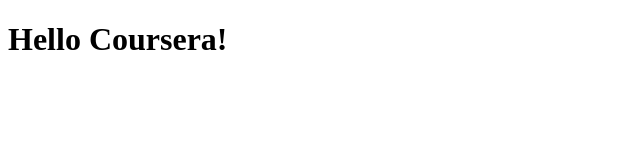
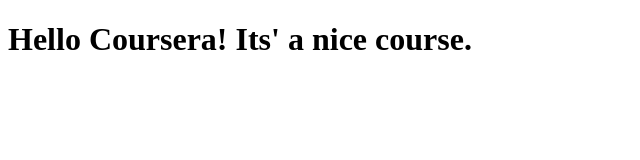
Before and after one commit to sidharth-singh/coursera-test, a plain HTML site: page site/index.html in a window 1280 px wide. Shown: the whole page, without its empty margins (0-640 px from the left). Drawn offline with Linux system fonts and the light colour scheme.

Commit message:
Small addition to our page content.

```diff
--- a/site/index.html
+++ b/site/index.html
@@ -4,6 +4,6 @@
 	<title>Hello Coursera!</title>
 </head>
 <body>
-<H1>Hello Coursera!</H1>
+<H1>Hello Coursera! Its' a nice course.</H1>
 </body>
 </html>
```
